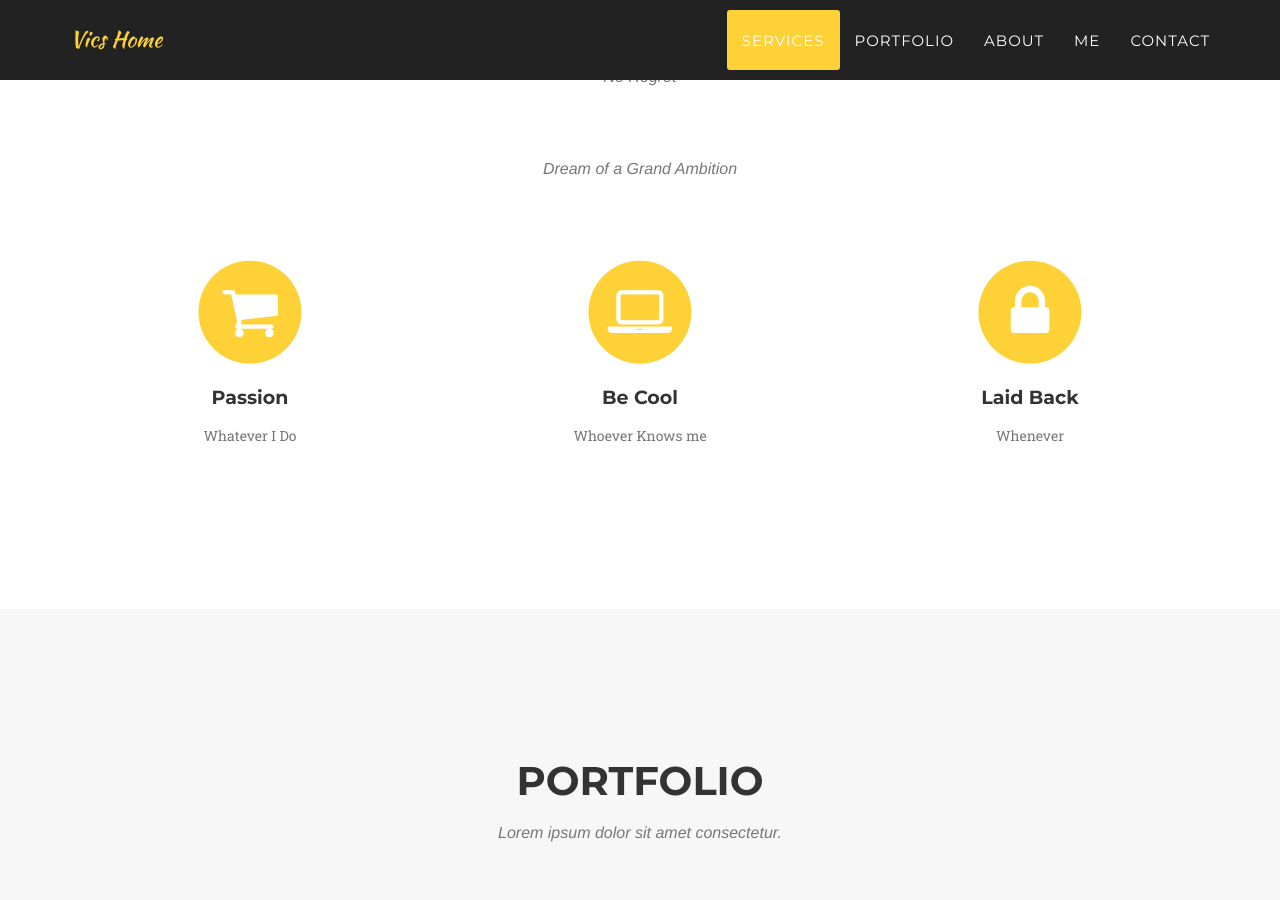
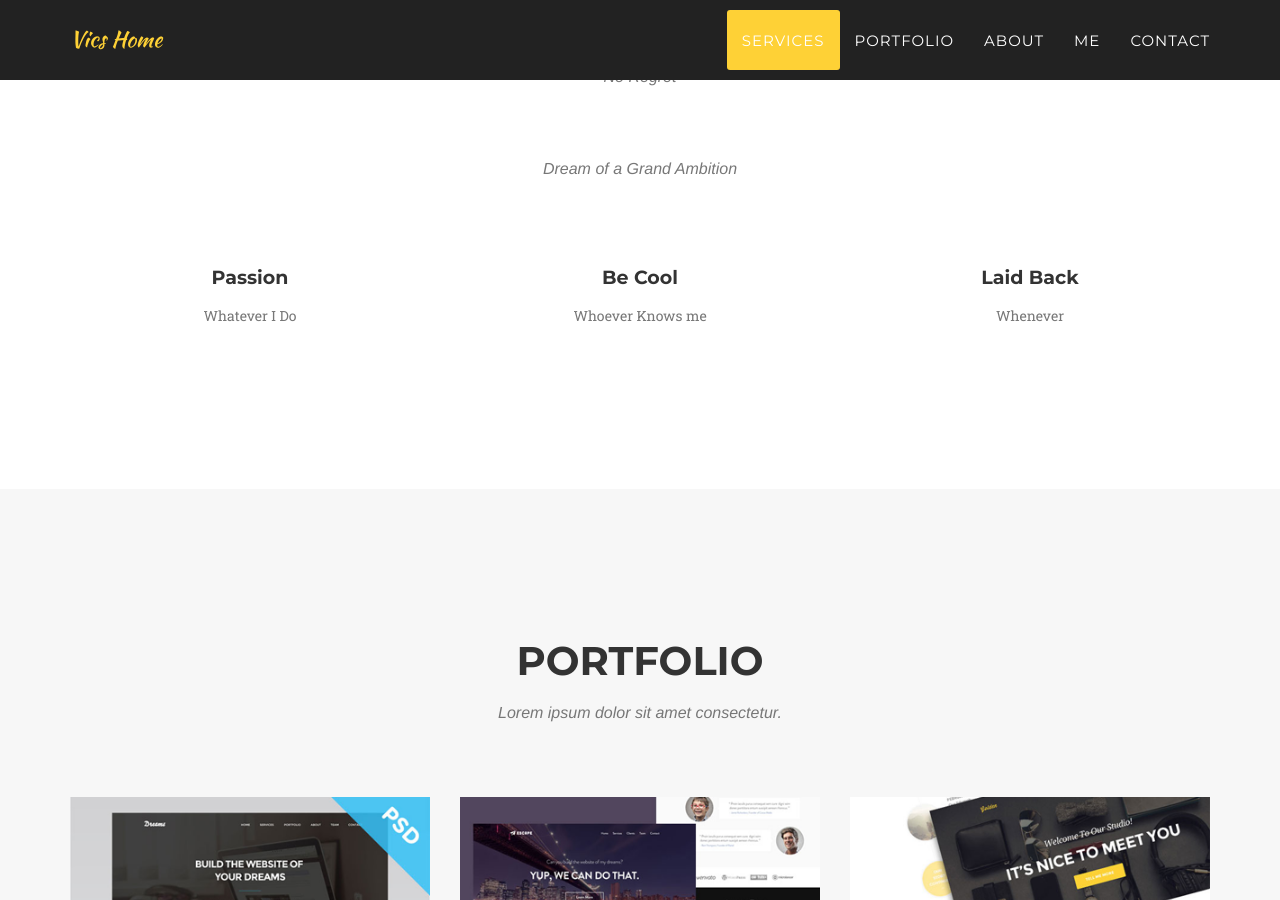
Before and after one commit to victoriagjh/victoriagjh.github.io, a Jekyll site: the page built from index.html, in a window 1280 px wide and 900 px high, scrolled down 1090 px. Built offline with Jekyll 4.4.1, drawn with Linux system fonts in a browser that asks for light colours; some web fonts are replaced.

Commit message:
Update services.html

```diff
--- a/_includes/services.html
+++ b/_includes/services.html
@@ -12,26 +12,14 @@
             </div>
             <div class="row text-center">
                 <div class="col-md-4">
-                    <span class="fa-stack fa-4x">
-                        <i class="fa fa-circle fa-stack-2x text-primary"></i>
-                        <i class="fa fa-shopping-cart fa-stack-1x fa-inverse"></i>
-                    </span>
                     <h4 class="service-heading">Passion</h4>
                     <p class="text-muted">Whatever I Do </p>
                 </div>
                 <div class="col-md-4">
-                    <span class="fa-stack fa-4x">
-                        <i class="fa fa-circle fa-stack-2x text-primary"></i>
-                        <i class="fa fa-laptop fa-stack-1x fa-inverse"></i>
-                    </span>
                     <h4 class="service-heading">Be Cool</h4>
                     <p class="text-muted">Whoever Knows me </p>
                 </div>
                 <div class="col-md-4">
-                    <span class="fa-stack fa-4x">
-                        <i class="fa fa-circle fa-stack-2x text-primary"></i>
-                        <i class="fa fa-lock fa-stack-1x fa-inverse"></i>
-                    </span>
                     <h4 class="service-heading">Laid Back</h4>
                     <p class="text-muted">Whenever</p>
                 </div>
```
